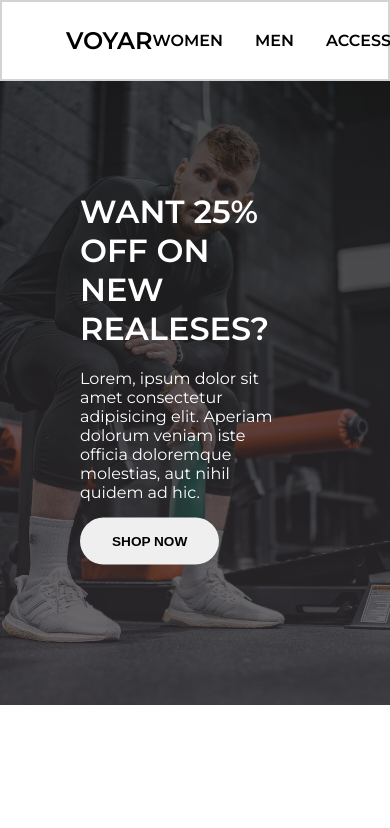
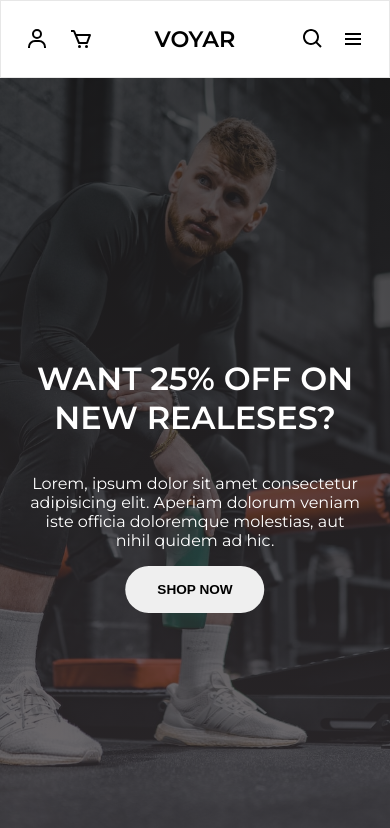
Before and after one commit to Voyar1/Voyar-Next.js-Ecommerce, a Next.js app: page / in a window 390 px wide. Shown: the top 828 px of the page. Built offline with nearby package versions, Linux system fonts and the light colour scheme.

Commit message:
ADD responsive nav and responsive Hero section

```diff
--- a/components/navbar/Navbar.jsx
+++ b/components/navbar/Navbar.jsx
@@ -1,8 +1,14 @@
 import Link from "next/link";
 import styles from "./navbar.module.css";
-import { BiSearch, BiCart, BiUser } from "react-icons/bi";
+import { BiSearch, BiCart, BiUser, BiMenu } from "react-icons/bi";
+import useMediaQuery from "@/hooks/useMediaQuery";
 const Navbar = () => {
+  const isAboveMedium = useMediaQuery("(min-width: 1060px)");
+
   return (
+    <>
+      {isAboveMedium ? (
+        // DESKTOP NAV
         <nav className={styles.navbar}>
           <div className={styles.logo}>
             <Link href="/">VOYAR</Link>
@@ -18,6 +24,23 @@ const Navbar = () => {
             <BiCart />
           </div>
         </nav>
+      ) : (
+        // MOBILE NAV
+        <nav className={styles.mobileNav}>
+          <div className={styles.navIcons}>
+            <BiUser />
+            <BiCart />
+          </div>
+          <div className={`${styles.mobileLogo} ${styles.logo}`}>
+            <Link href="/">VOYAR</Link>
+          </div>
+          <div className={styles.mobileNavMenu}>
+            <BiSearch />
+            <BiMenu />
+          </div>
+        </nav>
+      )}
+    </>
   );
 };
 
--- a/components/navbar/navbar.module.css
+++ b/components/navbar/navbar.module.css
@@ -8,7 +8,7 @@
   left: 0;
   z-index: 1;
   width: 100%;
-  border: 2px solid #6b6a6a4b;
+  border: 2px solid #e7e7e7;
   background: white;
 }
 
@@ -40,3 +40,42 @@
   font-size: 1.5rem;
   gap: 1.25rem;
 }
+
+/* MOBILE NAV */
+
+.mobileNav {
+  position: fixed;
+  top: 0;
+  left: 0;
+  z-index: 10;
+  width: 100%;
+  display: flex;
+  align-items: center;
+  justify-content: space-between;
+  padding: 1.5rem 1.5rem;
+  border: 0.1rem solid #e7e7e7;
+  background-color: white;
+}
+
+.mobileNavMenu {
+  display: flex;
+  gap: 1rem;
+  justify-content: flex-end;
+  flex-basis: 33%;
+  align-items: center;
+  font-size: 1.5rem;
+}
+
+.mobileLogo {
+  text-align: center;
+}
+
+@media screen and (max-width: 1060px) {
+  .navIcons {
+    justify-content: flex-start;
+  }
+
+  .mobileLogo {
+    font-size: 1.4rem;
+  }
+}
--- /dev/null
+++ b/hooks/useMediaQuery.js
@@ -0,0 +1,19 @@
+import { useEffect, useState } from "react";
+
+const useMediaQuery = (query) => {
+  const [matches, setMatches] = useState(false);
+
+  useEffect(() => {
+    const media = window.matchMedia(query);
+    if (media.matches !== matches) {
+      setMatches(media.matches);
+    }
+    const listener = () => setMatches(media.matches);
+    window.addEventListener("resize", listener);
+    return () => window.removeEventListener("resize", listener);
+  }, [matches, query]);
+
+  return matches;
+};
+
+export default useMediaQuery;
--- a/styles/Home.module.css
+++ b/styles/Home.module.css
@@ -1,7 +1,6 @@
 .header {
-  margin-top: 1.85rem;
-  padding: 2rem 0;
-  min-height: 80vh;
+  padding: 4rem 0;
+  min-height: 100vh;
   width: 100%;
   height: 100%;
   background-image: linear-gradient(
@@ -20,7 +19,24 @@
 .headerCTA {
   margin-left: 5rem;
   position: absolute;
-  top: 50%;
-  transform: translateY(-50%);
+  top: 40%;
   width: 50%;
 }
+
+/* MOBILE */
+
+@media screen and (max-width: 760px) {
+  .headerCTA {
+    position: absolute;
+    margin: 0;
+    display: flex;
+    flex-direction: column;
+    align-items: center;
+    justify-content: center;
+    text-align: center;
+    width: 85%;
+    top: 40%;
+    left: 50%;
+    transform: translateX(-50%);
+  }
+}
```
Lines whose indentation alone changed are shown as unchanged.
